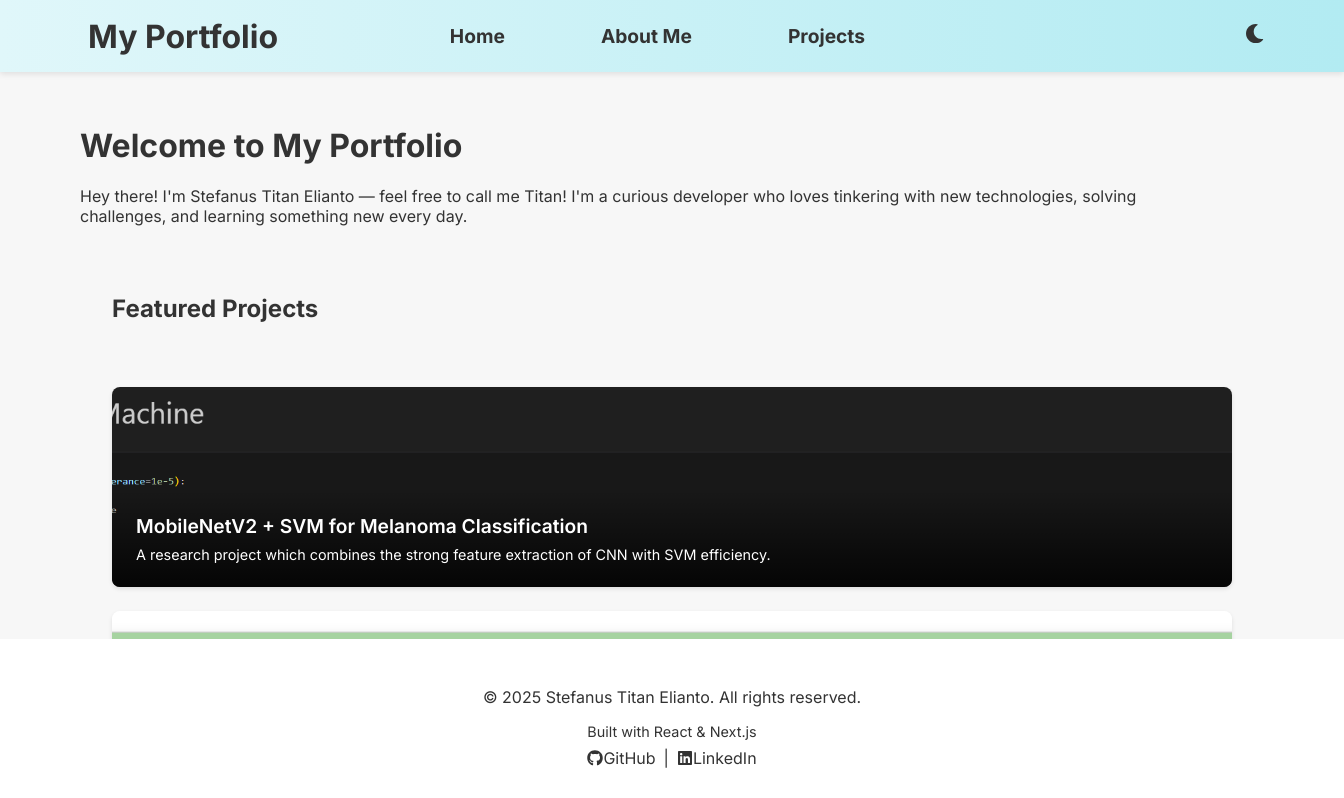
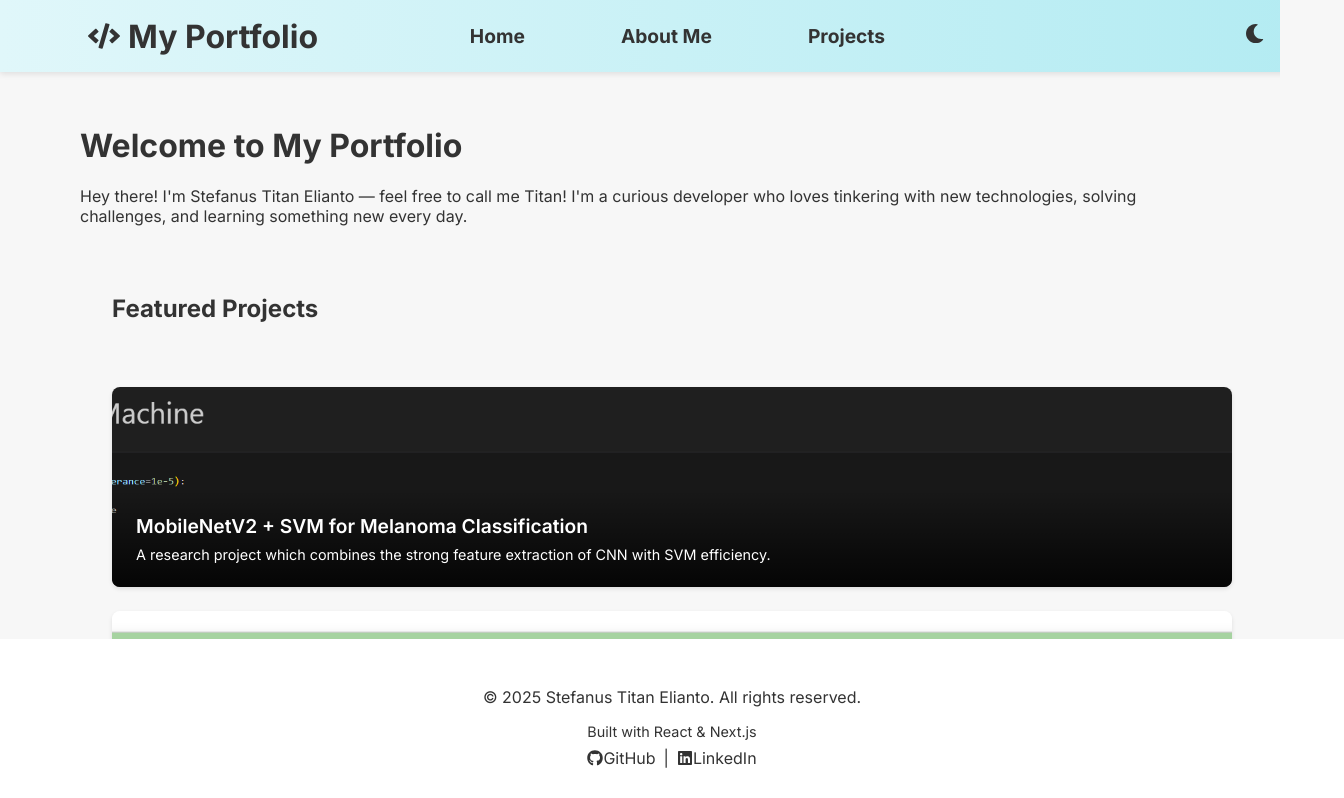
Before and after one commit to StefanusTitan/portfolio-website, a Next.js app: page / in a window 1280 px wide. Shown: the top 798 px of the page, 1344 px wide, since content can reach past the window. Built offline with nearby package versions, Linux system fonts and the light colour scheme.

Commit message:
enhance header component; add code icon to title and improve layout; prevent horizontal scroll in global styles

```diff
--- a/components/Header.jsx
+++ b/components/Header.jsx
@@ -1,6 +1,7 @@
 import Link from "next/link";
 import { useTheme } from '../context/ThemeContext';
 import { FaMoon, FaSun } from 'react-icons/fa';
+import { FaCode } from 'react-icons/fa'; // Import the code icon
 
 const Header = () => {
   const { darkMode, toggleDarkMode } = useTheme();
@@ -8,7 +9,9 @@ const Header = () => {
   return (
     <header className="header">
       <div className="container">
-        <h1>My Portfolio</h1>
+        <h1>
+          <FaCode style={{ marginRight: '0.5rem' }} /> My Portfolio
+        </h1>
         <nav>
           <ul>
             <li className="nav-item">
@@ -46,6 +49,8 @@ const Header = () => {
           margin: 0;
           padding-left: 1rem;
           color: var(--text);
+          display: flex;
+          align-items: center;
         }
         nav {
           flex: 1;
--- a/styles/globals.css
+++ b/styles/globals.css
@@ -25,6 +25,7 @@ body {
   background-color: var(--background);
   color: var(--text);
   transition: background-color 0.3s ease, color 0.3s ease;
+  overflow-x: hidden; /* Prevent horizontal scroll */
 }
 
 a {
```
